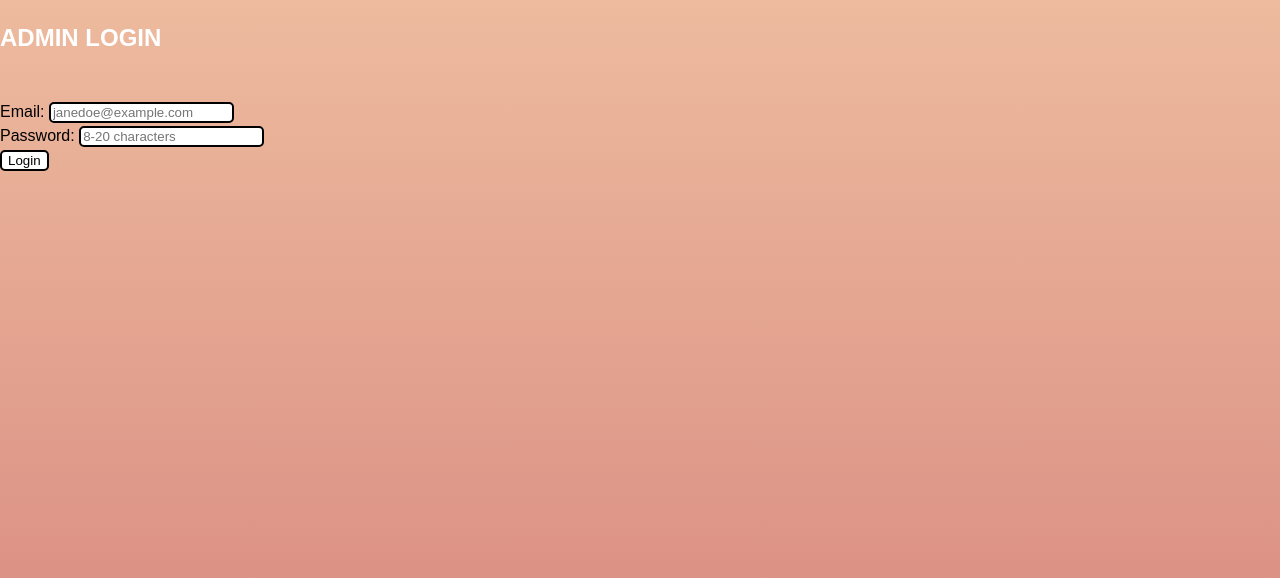
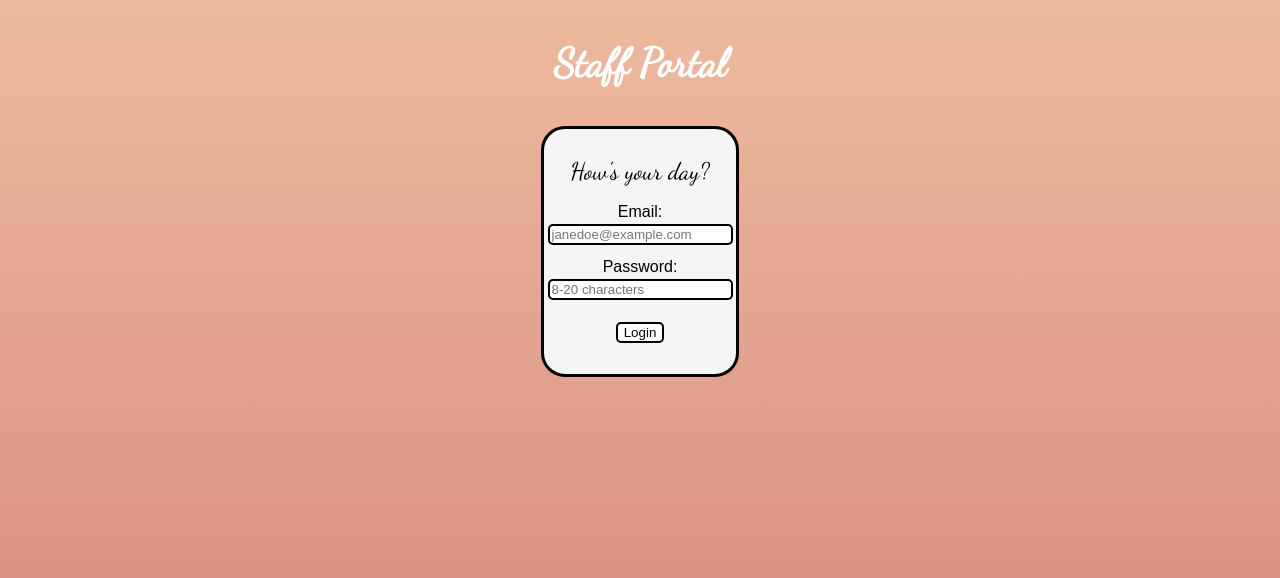
Before and after one commit to THINNGO2511/COSC3380-TeamProject, a PHP site: page /umaporium2/login_admin.php in a window 1280 px wide. Shown: the part 88-666 px from the top of the page. Run offline with PHP 8.4, Linux system fonts and the light colour scheme.

Commit message:
Remodeled both login pages

```diff
--- a/umaporium2/login_admin.php
+++ b/umaporium2/login_admin.php
@@ -11,6 +11,7 @@ if (isset($_GET['error']) && $_GET['error'] == 'invalid_password') {
   <head>
     <title>Admin Login</title>
     <link rel="stylesheet" href="styles.css">
+    <link rel="stylesheet" href="https://fonts.googleapis.com/css?family=Dancing+Script">
   </head>
   <body>
   <header>
@@ -30,25 +31,27 @@ if (isset($_GET['error']) && $_GET['error'] == 'invalid_password') {
     else {
     ?>
 
-      <h2>ADMIN LOGIN</h2>
-      <br>
+    <!-- <h2 style="color: black ; padding-top: 20px;"><center>STAFF LOGIN</center></h2> -->
+    <h2 style="font-family:'Dancing Script'; font-size: 2.5em"><center>Staff Portal</center></h2>
 
-
+      <div class="login-form">
       <!-- user login form -->
-      <form action="includes/login.inc.admin.php" method="post">
-          <div>
+      <form action="includes/login.inc.admin.php" method="post" class="center-form">
+      <p style="font-size: 24px; margin-top: 25px; margin-bottom: 10px; font-family:'Dancing Script'; ">How's your day?</p>
+          <div style="display: flex; flex-direction: column; align-items: center;">
               <label for="email">Email: </label>
               <input type="email" name="email" id="email" placeholder="janedoe@example.com" required>
           </div>
-          <div>
+          <div style="padding-top: 10px"></div>
+          <div style="display: flex; flex-direction: column; align-items: center;">
               <label for="password">Password: </label>
               <input type="password" name="password" id="password" placeholder="8-20 characters" required>
           </div>
-          <div>
+          <div style="padding-bottom: 30px; padding-top: 20px;">
               <input type="submit" value="Login">
           </div>
       </form>
-
+      </div>
     <?php
     } ?>
 
--- a/umaporium2/login_page.php
+++ b/umaporium2/login_page.php
@@ -3,6 +3,7 @@
  <head>
    <title>Login Portal</title>
    <link rel="stylesheet" href="styles.css">
+   <link rel="stylesheet" href="https://fonts.googleapis.com/css?family=Dancing+Script">
  </head>
  <body>
  <header>
@@ -48,7 +49,8 @@
        <!-- ********** user login form ********* -->
        <form action="includes/login.inc.php" method="post" class="center-form">
          <p style="text-decoration: underline; margin-top: 7px; margin-bottom: 5px">_______________</p>
-         <p style="font-size: 17px; text-decoration: underline; margin-top: 10px; margin-bottom: 5px">Returning User</p>
+         <!-- <p style="font-size: 17px; text-decoration: underline; margin-top: 10px; margin-bottom: 5px">Returning User</p> -->
+         <p style="font-size: 25px; margin-top: 10px; margin-bottom: 5px; font-family:'Dancing Script';">Returning User</p>
 
 
            <div style="display: flex; flex-direction: column; align-items: center;">
```
